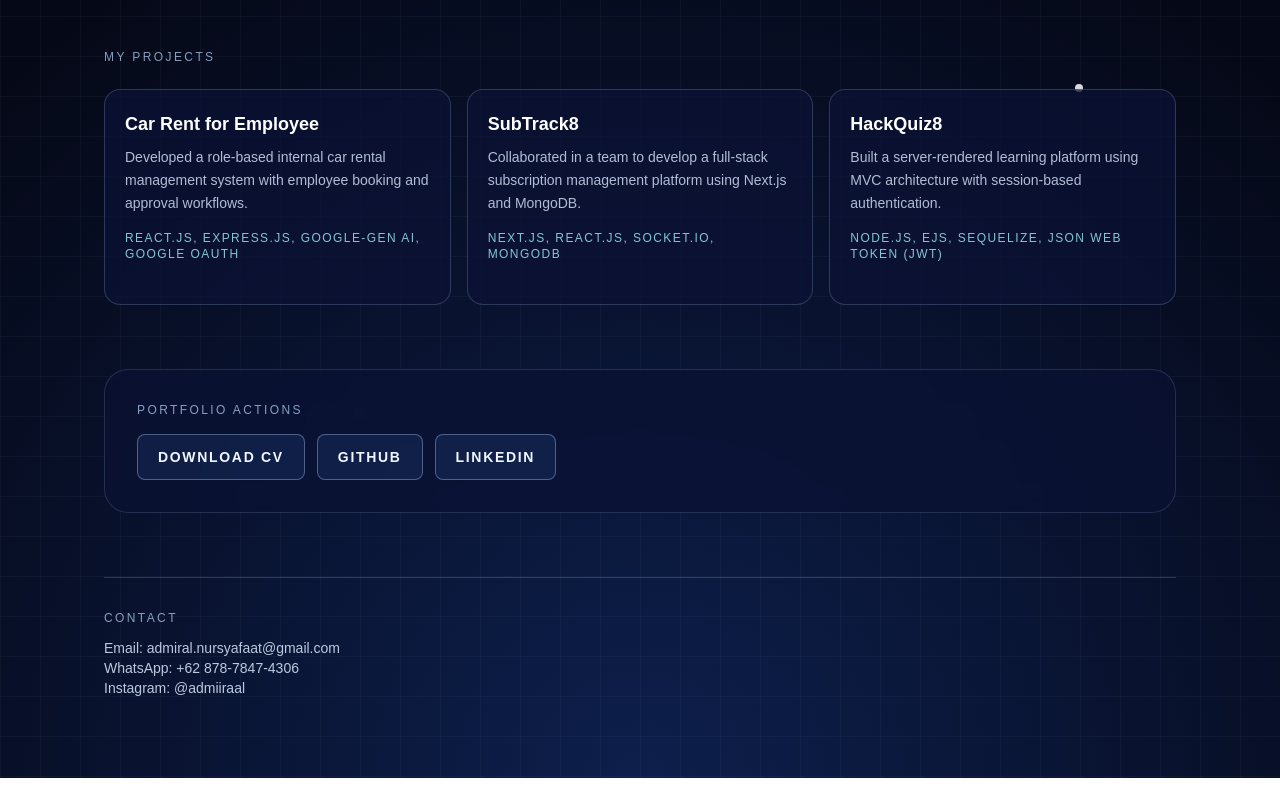
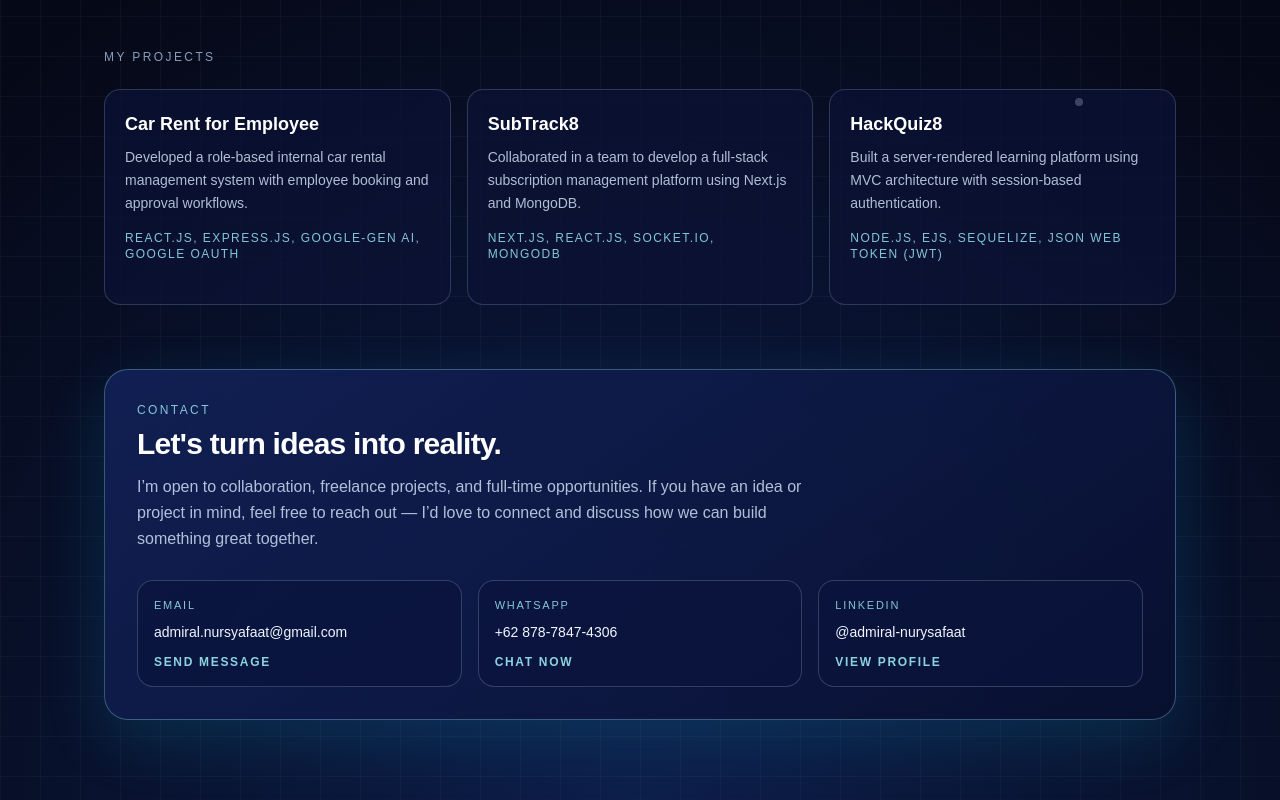
Before and after one commit to admiralemir/portfolio-admiral, a Next.js app in the folder app/: page / in a window 1280 px wide. Shown: the part 1264-2064 px from the top of the page. Before the commit the page ends 2042 px from the top, so only its background shows below. Built offline with nearby package versions, Linux system fonts and the light colour scheme.

Commit message:
fix: contact person

```diff
--- a/app/src/app/page.tsx
+++ b/app/src/app/page.tsx
@@ -182,40 +182,43 @@ export default function Home() {
           </div>
         </section>
 
-        <section id="portfolio" className="mt-16 rounded-3xl border border-blue-200/15 bg-[#0b1234]/70 p-8 backdrop-blur">
-          <p className="text-xs uppercase tracking-[0.2em] text-blue-200/70">Portfolio Actions</p>
-          <div className="mt-4 flex flex-wrap gap-3">
+        <section id="contact" className="mt-16 rounded-3xl border border-cyan-200/30 bg-[linear-gradient(145deg,rgba(18,34,90,0.86),rgba(9,16,48,0.92))] p-8 shadow-[0_20px_60px_rgba(8,145,178,0.2)] backdrop-blur">
+          <p className="text-xs uppercase tracking-[0.2em] text-cyan-200/80">Contact</p>
+          <h3 className="mt-2 max-w-xl text-2xl font-semibold tracking-tight text-white md:text-3xl">Let's turn ideas into reality.</h3>
+          <p className="mt-3 max-w-2xl text-sm leading-relaxed text-blue-100/80 md:text-base">I’m open to collaboration, freelance projects, and full-time opportunities. If you have an idea or project in mind, feel free to reach out — I’d love to connect and discuss how we can build something great together.</p>
+
+          <div className="mt-7 grid gap-4 md:grid-cols-3">
             <a
-              href="/CV_Admiral-Nursyafaat.pdf"
-              download
-              className="rounded-lg border border-blue-200/35 bg-blue-400/10 px-5 py-3 text-sm font-semibold uppercase tracking-[0.12em] text-blue-50 transition hover:border-blue-100/60 hover:bg-blue-300/20"
+              href="mailto:admiral.nursyafaat@gmail.com"
+              className="group rounded-2xl border border-blue-100/20 bg-[#0a143d]/70 p-4 transition hover:-translate-y-1 hover:border-cyan-200/55 hover:shadow-[0_12px_30px_rgba(56,189,248,0.2)]"
             >
-              Download CV
+              <p className="text-[11px] uppercase tracking-[0.16em] text-cyan-200/80">Email</p>
+              <p className="mt-2 text-sm font-medium text-blue-50">admiral.nursyafaat@gmail.com</p>
+              <p className="mt-3 text-xs font-semibold uppercase tracking-[0.14em] text-cyan-200/85 transition group-hover:text-cyan-100">Send Message</p>
             </a>
+
             <a
-              href="https://github.com/admiralemir"
+              href="https://wa.me/6287878474306"
               target="_blank"
               rel="noreferrer"
-              className="rounded-lg border border-blue-200/35 bg-blue-400/10 px-5 py-3 text-sm font-semibold uppercase tracking-[0.12em] text-blue-50 transition hover:border-blue-100/60 hover:bg-blue-300/20"
+              className="group rounded-2xl border border-blue-100/20 bg-[#0a143d]/70 p-4 transition hover:-translate-y-1 hover:border-cyan-200/55 hover:shadow-[0_12px_30px_rgba(56,189,248,0.2)]"
             >
-              GitHub
+              <p className="text-[11px] uppercase tracking-[0.16em] text-cyan-200/80">WhatsApp</p>
+              <p className="mt-2 text-sm font-medium text-blue-50">+62 878-7847-4306</p>
+                <p className="mt-3 text-xs font-semibold uppercase tracking-[0.14em] text-cyan-200/85 transition group-hover:text-cyan-100">Chat Now</p>
             </a>
+
             <a
               href="https://www.linkedin.com/in/admiral-nurysafaat/"
               target="_blank"
               rel="noreferrer"
-              className="rounded-lg border border-blue-200/35 bg-blue-400/10 px-5 py-3 text-sm font-semibold uppercase tracking-[0.12em] text-blue-50 transition hover:border-blue-100/60 hover:bg-blue-300/20"
+              className="group rounded-2xl border border-blue-100/20 bg-[#0a143d]/70 p-4 transition hover:-translate-y-1 hover:border-cyan-200/55 hover:shadow-[0_12px_30px_rgba(56,189,248,0.2)]"
             >
-              LinkedIn
+              <p className="text-[11px] uppercase tracking-[0.16em] text-cyan-200/80">LinkedIn</p>
+              <p className="mt-2 text-sm font-medium text-blue-50">@admiral-nurysafaat</p>
+              <p className="mt-3 text-xs font-semibold uppercase tracking-[0.14em] text-cyan-200/85 transition group-hover:text-cyan-100">View Profile</p>
             </a>
           </div>
-        </section>
-
-        <section id="contact" className="mt-16 border-t border-blue-200/20 pt-8">
-          <p className="text-xs uppercase tracking-[0.2em] text-blue-200/70">Contact</p>
-          <p className="mt-3 text-sm text-blue-100/85">Email: admiral.nursyafaat@gmail.com</p>
-          <p className="text-sm text-blue-100/85">WhatsApp: +62 878-7847-4306</p>
-          <p className="text-sm text-blue-100/85">Instagram: @admiiraal</p>
         </section>
       </div>
     </main>
```
